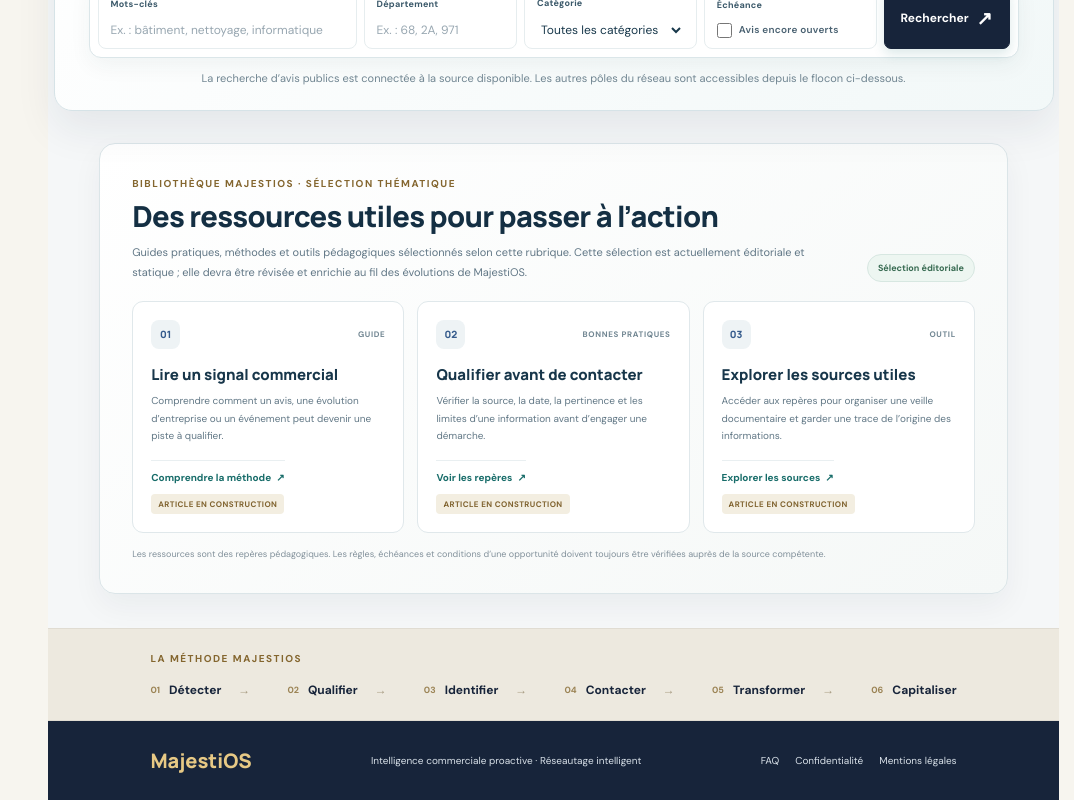
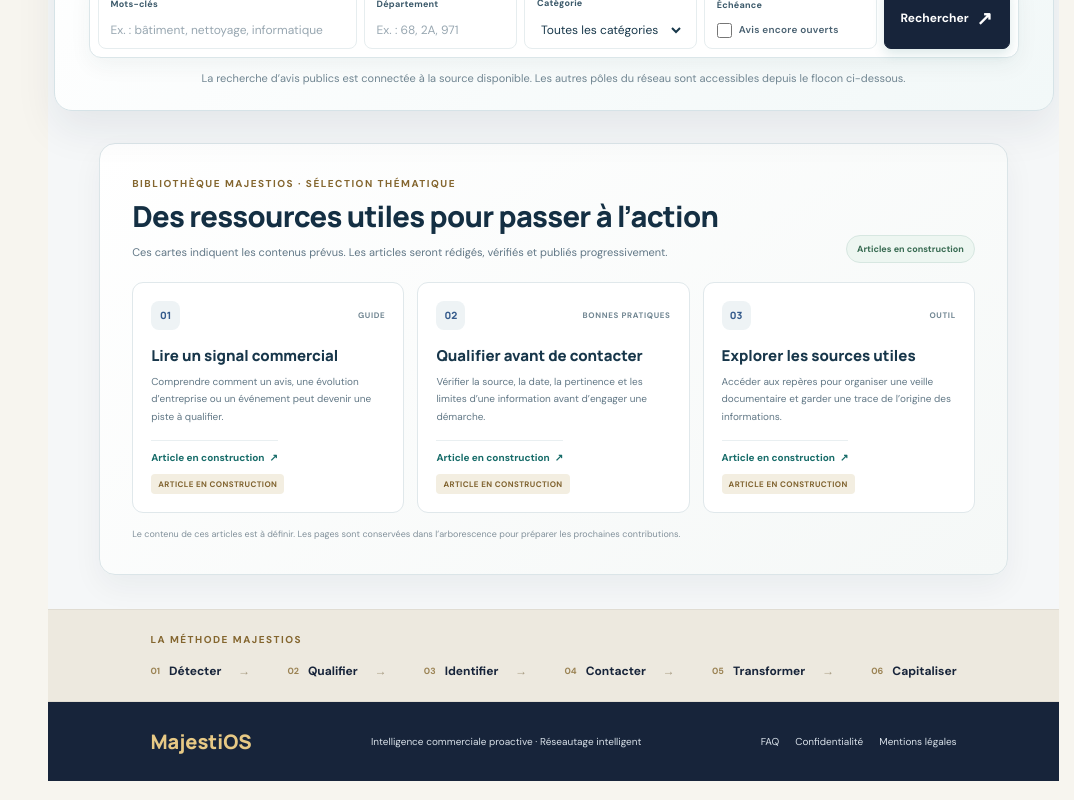
Before and after one commit to Chexpeer/Majestios, a Next.js app: page / in a window 1280 px wide. Shown: the part 1757-2557 px from the top of the page, without its empty margins (206-1280 px from the left). Built offline with nearby package versions, Linux system fonts and the light colour scheme.

Commit message:
Marquer les cartes comme articles en construction

```diff
--- a/src/components/resource-cards.tsx
+++ b/src/components/resource-cards.tsx
@@ -93,9 +93,9 @@ export default function ResourceCards({ scope = "general" }: { scope?: ResourceS
         <div>
           <span className="eyebrow">BIBLIOTHÈQUE MAJESTIOS · SÉLECTION THÉMATIQUE</span>
           <h2 id={`maj-resource-title-${scope}`}>{scopeTitles[scope]}</h2>
-          <p>Guides pratiques, méthodes et outils pédagogiques sélectionnés selon cette rubrique. Cette sélection est actuellement éditoriale et statique ; elle devra être révisée et enrichie au fil des évolutions de MajestiOS.</p>
+          <p>Ces cartes indiquent les contenus prévus. Les articles seront rédigés, vérifiés et publiés progressivement.</p>
         </div>
-        <span className="maj-resource-status">Sélection éditoriale</span>
+        <span className="maj-resource-status">Articles en construction</span>
       </div>
       <div className="maj-resource-grid">
         {cards.map((card, index) => (
@@ -103,11 +103,11 @@ export default function ResourceCards({ scope = "general" }: { scope?: ResourceS
             <div className="maj-resource-card-top"><span>{String(index + 1).padStart(2, "0")}</span><small>{card.kind}</small></div>
             <h3>{card.title}</h3>
             <p>{card.description}</p>
-            <Link href={card.href}>{card.action}<span aria-hidden="true"> ↗</span></Link>
+            <Link href={"/article-en-construction?" + new URLSearchParams({ rubrique: scope, titre: card.title, retour: typeof window === "undefined" ? "/" : window.location.pathname }).toString()}>Article en construction <span aria-hidden="true"> ↗</span></Link>
           </article>
         ))}
       </div>
-      <p className="maj-resource-note">Les ressources sont des repères pédagogiques. Les règles, échéances et conditions d’une opportunité doivent toujours être vérifiées auprès de la source compétente.</p>
+      <p className="maj-resource-note">Le contenu de ces articles est à définir. Les pages sont conservées dans l’arborescence pour préparer les prochaines contributions.</p>
     </section>
   );
 }
```
